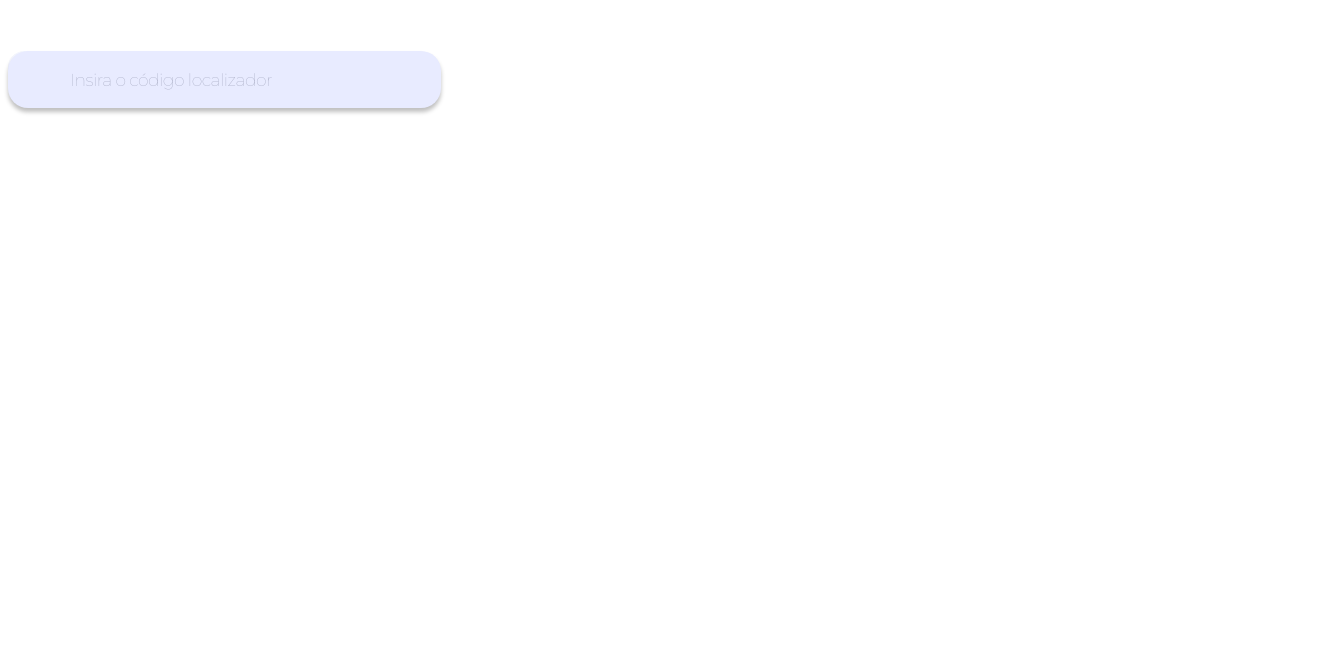
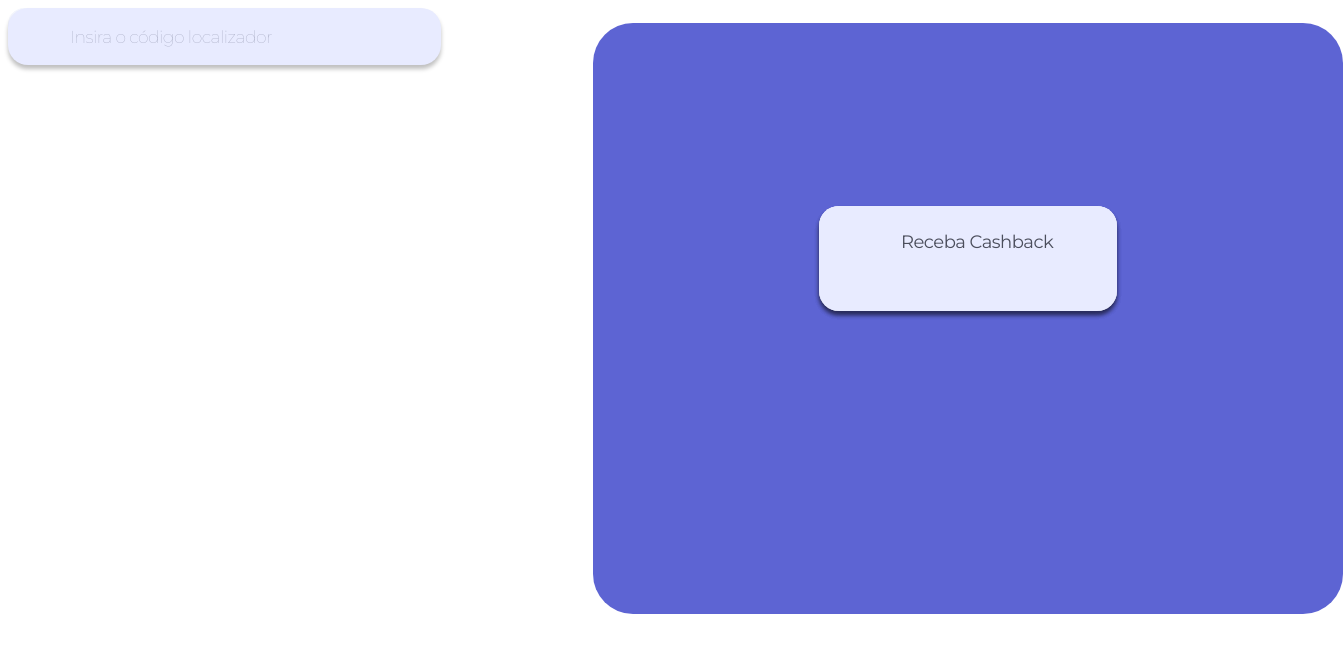
Before and after one commit to Vamos-Parcelar-Lift-Learning/Frontend, a React (Create React App) app: page / in a window 1280 px wide. Shown: the top 652 px of the page, 1343 px wide, since content can reach past the window. Built offline with nearby package versions, Linux system fonts and the light colour scheme.

Commit message:
Adicionando a landingpage os cards, input de pesquisa, botões e backgroung azul
Signed-off-by: Fabiana Ribas <fabianalv.ribas@gmail.com>

```diff
--- /dev/null
+++ b/src/components/CardLandingPage/index.tsx
@@ -0,0 +1,16 @@
+import React from 'react';
+import PropTypes from 'prop-types';
+import { LandingPageCard } from './styles';
+
+interface LandingPageCard {
+  text: string;
+}
+
+const CardLandingPage: React.FC<LandingPageCard> = ({ text }) => {
+  return <LandingPageCard>{text}</LandingPageCard>;
+};
+
+CardLandingPage.propTypes = {
+  text: PropTypes.string.isRequired,
+};
+export default CardLandingPage;
--- /dev/null
+++ b/src/components/CardLandingPage/styles.ts
@@ -0,0 +1,29 @@
+import styled from 'styled-components';
+
+export const LandingPageCard = styled.div`
+  color: #4b4e5c;
+  background: #e8ebff;
+  position: absolute;
+  display: flex;
+  float: left;
+  overflow: auto;
+  position: absolute;
+  width: 258px; //288px;;
+  height: 65px; //105.8
+  left: 819px;
+  top: 206px;
+  mix-blend-mode: normal;
+  box-shadow: 0px 4px 4px rgba(0, 0, 0, 0.25);
+  border-radius: 20px;
+  font-family: 'Montserrat';
+  font-style: normal;
+  font-weight: 400;
+  font-size: 18px;
+  text-align: center;
+  text-align-last: auto;
+  padding: 20px;
+  text-indent: 62px;
+  text-size-adjust: auto;
+  letter-spacing: -0.52px;
+  line-height: 32px;
+`;
--- a/src/components/HeaderButton/index.tsx
+++ b/src/components/HeaderButton/index.tsx
@@ -2,24 +2,22 @@ import React from 'react';
 import PropTypes from 'prop-types';
 import { ContainerButton } from './styles';
 
-interface ButtonConfigurationProps {
-  left: '835.3px' | '741.3px';
+interface LabelButton {
+  label: string;
+  name: string;
 }
 
-interface LabelButton extends ButtonConfigurationProps {
-  label: string;
-}
-
-const HeaderButton: React.FC<LabelButton> = ({ label }, { left }) => {
+const HeaderButton: React.FC<LabelButton> = ({ label, name }) => {
   return (
     <div>
-      <ContainerButton left={left}>{label}</ContainerButton>
+      <ContainerButton className={name}>{label}</ContainerButton>
     </div>
   );
 };
 
 HeaderButton.propTypes = {
   label: PropTypes.string.isRequired,
+  name: PropTypes.string.isRequired,
 };
 
 export default HeaderButton;
--- a/src/components/HeaderButton/styles.ts
+++ b/src/components/HeaderButton/styles.ts
@@ -1,17 +1,9 @@
 import styled from 'styled-components';
 
-// 'px' posição do componente na tela
-interface ButtonConfigurationProps {
-  left: '835.3px' | '741.3px';
-}
-
-export const ContainerButton = styled.button<ButtonConfigurationProps>`
+export const ContainerButton = styled.button`
   position: absolute;
-  display: grid;
   width: 77.6px;
   height: 32.62px;
-  left: ${props => props.left};
-  top: 51px;
   border: 3px solid #f5f7fe;
   border-radius: 60px;
   font-family: 'Montserrat';
--- a/src/components/InputSearch/index.tsx
+++ b/src/components/InputSearch/index.tsx
@@ -2,29 +2,30 @@ import React from 'react';
 import PropTypes from 'prop-types';
 import { ContainerInputSearch } from './styles';
 
-// 'px' posição em tela definidos no styles do componente
-interface InputSearchConfigurationProps {
-  left: '68.66px' | '398px';
-  top: '312.6px' | '92.6px';
+interface LabelInputSearch {
+  placeholder: string;
+  className: string;
+  name: string;
 }
 
-interface LabelInputSearch extends InputSearchConfigurationProps {
-  placeholder: string;
-}
-
-const InputSearch: React.FC<LabelInputSearch> = (
-  { placeholder },
-  { left, top },
-) => {
+const InputSearch: React.FC<LabelInputSearch> = ({
+  placeholder,
+  className,
+  name,
+}) => {
   return (
-    <div>
-      <ContainerInputSearch placeholder={placeholder} left={left} top={top} />
-    </div>
+    <ContainerInputSearch
+      className={className}
+      placeholder={placeholder}
+      name={name}
+    />
   );
 };
 
 InputSearch.propTypes = {
   placeholder: PropTypes.string.isRequired,
+  className: PropTypes.string.isRequired,
+  name: PropTypes.string.isRequired,
 };
 
 export default InputSearch;
--- a/src/components/InputSearch/styles.ts
+++ b/src/components/InputSearch/styles.ts
@@ -1,19 +1,11 @@
 import styled from 'styled-components';
 
-// 'px' posição do componente na tela
-interface InputSearchConfigurationProps {
-  left: '68.66px' | '398px';
-  top: '312.6px' | '92.6px';
-}
-
-export const ContainerInputSearch = styled.input<InputSearchConfigurationProps>`
+export const ContainerInputSearch = styled.input`
   position: absolute;
   display: inline;
   width: 432.6px;
   height: 57.46px;
   padding: 0px;
-  left: ${props => props.left};
-  top: 51px;
   border: 0px solid;
   border-radius: 20px;
   font-family: 'Montserrat';
@@ -27,7 +19,4 @@ export const ContainerInputSearch = styled.input<InputSearchConfigurationProps>`
   color: rgb(0, 0, 0, 0.5);
   background-color: #e8ebff;
   box-shadow: 0px 4px 4px rgba(0, 0, 0, 0.25);
-  /* here we use the dynamically computed prop */
-  left: ${props => props.left};
-  top: ${props => props.top};
 `;
--- /dev/null
+++ b/src/components/LandingPageBackgound/index.tsx
@@ -0,0 +1,8 @@
+import React from 'react';
+import { BackgroungLandingPage } from './styles';
+
+const ContainerLandingPage: React.FC = () => {
+  return <BackgroungLandingPage />;
+};
+
+export default ContainerLandingPage;
--- /dev/null
+++ b/src/components/LandingPageBackgound/styles.ts
@@ -0,0 +1,18 @@
+import styled from 'styled-components';
+
+export const BackgroungLandingPage = styled.div`
+  color: #000000;
+  background: #5d64d3;
+  position: absolute;
+  display: flex;
+  float: right;
+  padding: 0 20px;
+  overflow: initial;
+  position: absolute;
+  border-radius: 40px;
+  position: absolute;
+  width: 710px;
+  height: 591px;
+  left: 593px;
+  top: 23px;
+`;
--- a/src/pages/Home/index.tsx
+++ b/src/pages/Home/index.tsx
@@ -1,18 +1,30 @@
 import React from 'react';
 import HeaderButton from '../../components/HeaderButton/index';
 import InputSearch from '../../components/InputSearch/index';
+import ContainerLandingPage from '../../components/LandingPageBackgound/index';
+import CardLandingPage from '../../components/CardLandingPage/index';
 
 const Home: React.FC = () => {
   return (
-    <h1>
-      <HeaderButton left="741.3px" label="Login" />
-      <HeaderButton left="835.3px" label="Sign up" />
+    <div>
+      <HeaderButton name="login" label="Login" />
+      <HeaderButton name="signup" label="Sign up" />
       <InputSearch
-        left="68.66px"
-        top="312.6px"
+        name="InputSearch"
+        className="LandingInputSearch"
         placeholder="Insira o código localizador"
       />
-    </h1>
+      <ContainerLandingPage />
+      <div>
+        <CardLandingPage text="Escolha o que você quer pagar" />
+      </div>
+      <div>
+        <CardLandingPage text="Pague com o Pix" />
+      </div>
+      <div>
+        <CardLandingPage text="Receba Cashback" />
+      </div>
+    </div>
   );
 };
 
```
